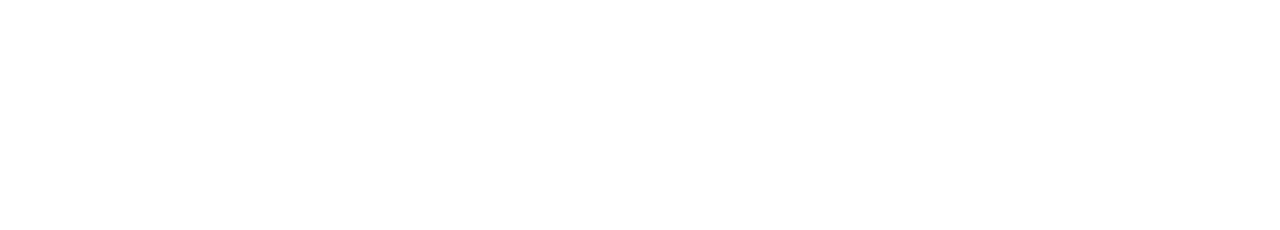
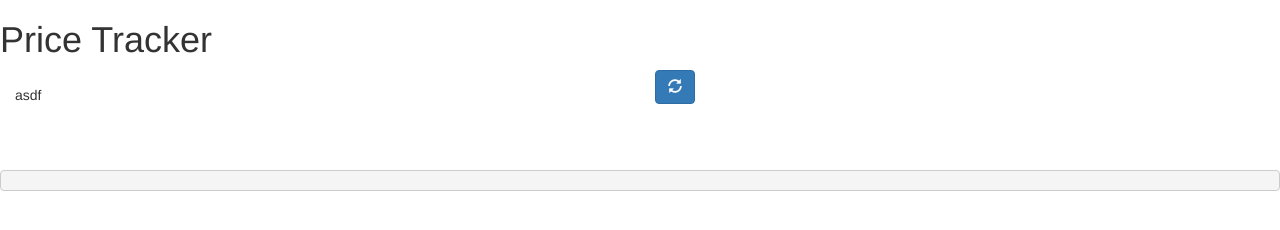
Before and after one commit to mablay/rx-playground, a website: page index.html in a window 1280 px wide. Drawn offline with nearby package versions, Linux system fonts and the light colour scheme.

Commit message:
initial commit

```diff
--- a/bower.json
+++ b/bower.json
@@ -11,6 +11,8 @@
     "tests"
   ],
   "dependencies": {
-    "jquery": ">=2.0.3"
+    "jquery": ">=2.0.3",
+    "bootstrap": "^3.3.7",
+    "rxjs": "^4.1.0"
   }
 }
--- a/css/style.css
+++ b/css/style.css
@@ -0,0 +1,7 @@
+#tracker {
+    padding: 15px;
+}
+
+#debug {
+    margin-top: 50px;
+}
--- a/index.html
+++ b/index.html
@@ -1,11 +1,29 @@
 <!doctype html>
 <html>
 <head>
-  <title></title>
+  <title>Price Tracker</title>
   <link rel="stylesheet" href="css/style.css">
+  <link rel="stylesheet" href="bower_components/bootstrap/dist/css/bootstrap.css">
 </head>
 <body>
+
+  <h1>Price Tracker</h1>
+
+  <div class="row">
+    <div class="col-md-6">
+      <div id="tracker"></div>
+    </div>
+    <div class="col-md-6">
+      <div class="refresh btn btn-primary"><span class="glyphicon glyphicon-refresh"></span></div>
+
+    </div>
+  </div>
+
+
+  <pre id="debug"></pre>
+
   <script src="bower_components/jquery/dist/jquery.js"></script>
+  <script src="bower_components/rxjs/dist/rx.all.js"></script>
   <script src="js/app.js"></script>
 </body>
 </html>
--- a/js/app.js
+++ b/js/app.js
@@ -0,0 +1,48 @@
+$(document).ready(function(){
+  console.log('[READY] Init');
+  $('#tracker').text('asdf');
+
+  // click stream
+  var refreshButton = document.querySelector('.refresh');
+  var refreshClickStream = Rx.Observable.fromEvent(refreshButton, 'click');
+  refreshClickStream.subscribe(function(event){
+    console.log('[EVENT] User clicked refresh button');
+  });
+
+
+  // request stream
+  var requestStream = refreshClickStream.startWith('startup click')
+    .map(function() {
+      var randomOffset = Math.floor(Math.random()*500);
+      return 'https://api.github.com/users?since=' + randomOffset;
+    });
+
+
+  /// Response Stream
+  var responseStream = requestStream.flatMap(function(requestUrl) {
+    return Rx.Observable.fromPromise(jQuery.getJSON(requestUrl));
+  });
+
+  responseStream.subscribe(function(response) {
+    $('#debug').text(JSON.stringify(response,null,4));
+    console.log('[SUB] response %o', response);
+  });
+
+
+  // Suggestion Stream
+  var suggestionStream = responseStream.map(function(listUsers) {
+    return [
+      listUsers.splice(Math.floor(Math.random()*listUsers.length), 1).pop(),
+      listUsers.splice(Math.floor(Math.random()*listUsers.length), 1).pop(),
+      listUsers.splice(Math.floor(Math.random()*listUsers.length), 1).pop()
+    ];
+  });
+  suggestionStream.subscribe(function(suggestion) {
+    var names = suggestion.map(s => s.login);
+    $('#tracker').html(names.join('<br>'));
+    console.log('[SUGGESTION] Render %o', names);
+  });
+
+
+
+});
```
Also changed, not shown: 1 other file.
